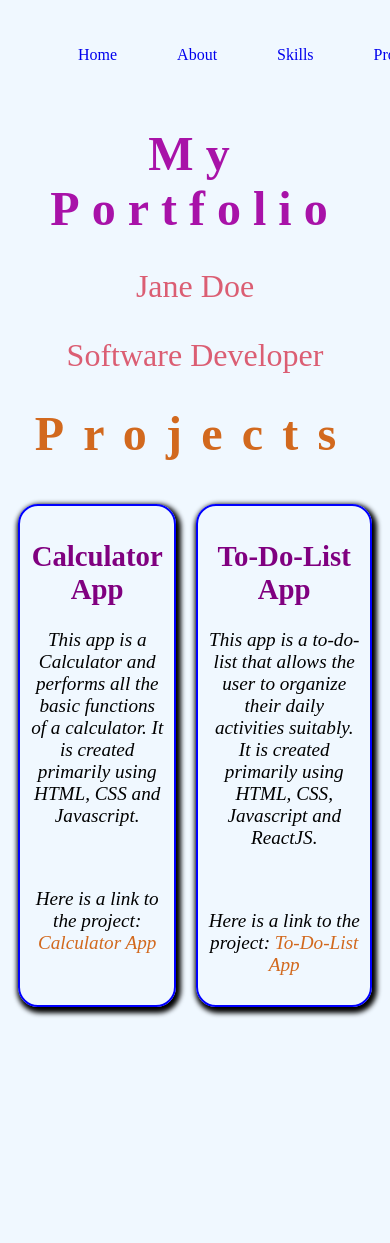
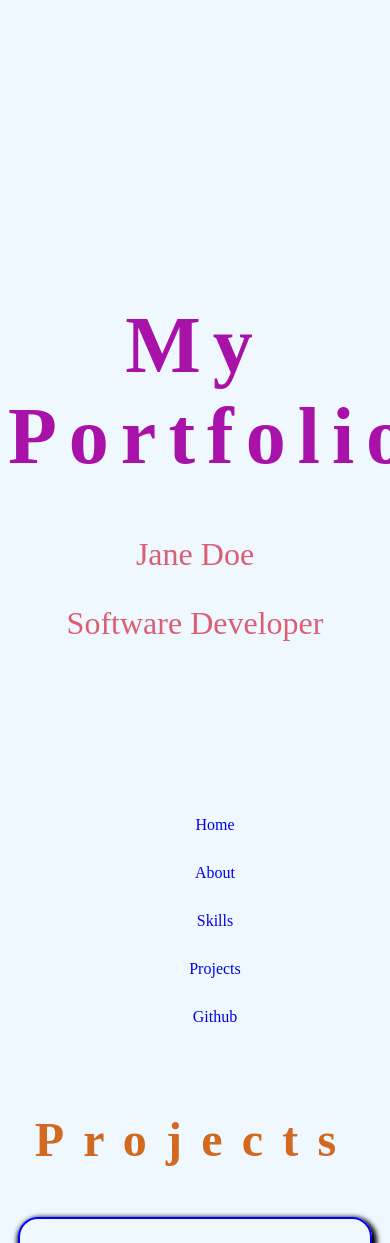
Before and after one commit to TracK92/MicroverseProject, a plain HTML site: page index.html in a window 390 px wide. Shown: the top 1243 px of the page. Before the commit the page ends 1025 px from the top, so only its background shows below. Drawn offline with Linux system fonts and the light colour scheme.

Commit message:
added new properties

```diff
--- a/css/style.css
+++ b/css/style.css
@@ -3,11 +3,16 @@ body {
 }
 #welcome-section {
     text-align: center;
+    height: 470px;
+}
+.viewport {
+    height: 470px;
 }
 #welcome-section h1 {
-    font-size: 3rem;
+    font-size: 5rem;
     letter-spacing: 0.75rem;
     color: rgb(168, 18, 168);
+    margin-top: 300px;
 }
 #welcome-section p {
     font-size: 2rem;
@@ -39,6 +44,7 @@ body {
 .project-title a:hover {
     color: blue;
 }
+
 .navs {
     list-style-type: none;
     display: flex;
@@ -57,3 +63,25 @@ body {
     letter-spacing: 1.2rem;
     text-align: center;
 }
+
+@media screen and (max-width: 575px) {
+    #projects {
+       flex-direction: column;
+    }
+}
+
+
+@media screen and (max-width: 975px) {
+    #navbar {
+        width: 100%;
+        text-align: center;
+
+
+    }
+    .navs {
+        list-style-type: none;
+        text-align: center;
+        position: relative;
+        display: inline-block;
+    }
+}
--- a/index.html
+++ b/index.html
@@ -7,34 +7,39 @@
   </head>
 
   <body>
-    <nav class="navigation">
+
+    <div id="welcome-section">
+      <h1>My Portfolio</h1>
+      <p>Jane Doe</p>
+      <p>Software Developer</p>
+    </div>
+      <section class="viewport">
+        <nav class="navigation" id="navbar">
           <ul class="navs">
             <li><a href="#">Home</a></li>
             <li><a href="#">About</a></li>
             <li><a href="#">Skills</a></li>
             <li><a href="#projects">Projects</a></li>
+            <li><a href="https://github.com/TracK92" target="_blank" id="profile-link">Github</a></li>
           </ul>
         </nav>
-    <div id="welcome-section">
-      <h1>My Portfolio</h1>
-      <p>Jane Doe</p>
-      <p>Software Developer</p>
-    </div>
       <h1 class="myprojects">Projects</h1>
       <section id="projects">
         <article class="project-title">
           <h2>Calculator App</h2>
           <p>This app is a Calculator and performs all the basic functions of a calculator. It is created primarily using <em>HTML, CSS </em> and <em>Javascript</em>. </p><br>
-        <p>Here is a link to the project: <a href='https://www.microverse.org/' target="_blank">Calculator App</a></p>
+          <p>Here is a link to the project: <a href='https://celadon-caramel-a48827.netlify.app/' target="_blank">Calculator App</a></p>
 
         </article>
         <article class="project-title">
           <h2>To-Do-List App</h2>
           <p>This app is a to-do-list that allows the user to organize their daily activities suitably. It is created primarily using <em>HTML, CSS, Javascript </em> and <em>ReactJS</em>. </p><br>
-        <p>Here is a link to the project: <a href='https://www.microverse.org/' target="_blank">To-Do-List App</a></p>
+          <p>Here is a link to the project: <a href='https://track92.github.io/My-To-Do-List/' target="_blank">To-Do-List App</a></p>
         </article>
 
       </section>
+      </section>
+
 
     <script src="https://cdn.freecodecamp.org/testable-projects-fcc/v1/bundle.js"></script>
 
```
Lines whose indentation alone changed are shown as unchanged.
